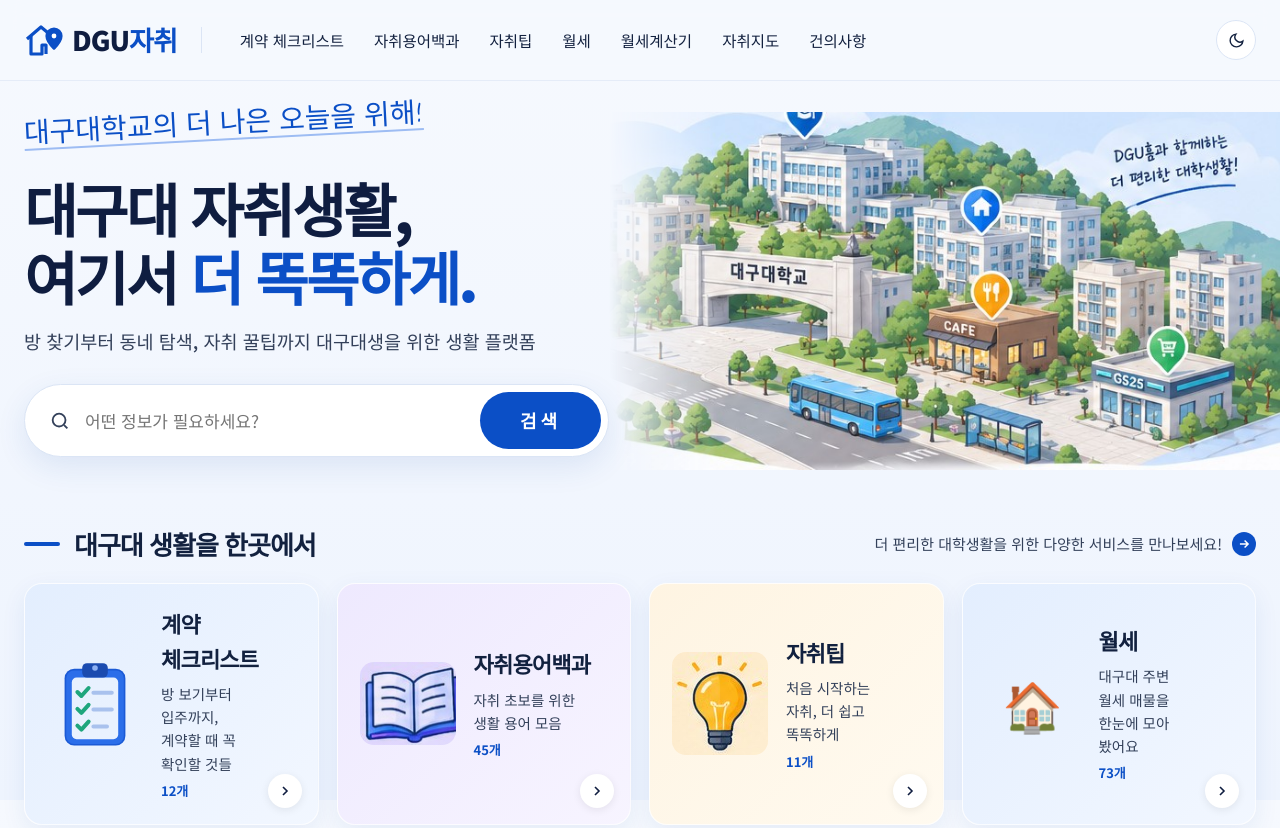
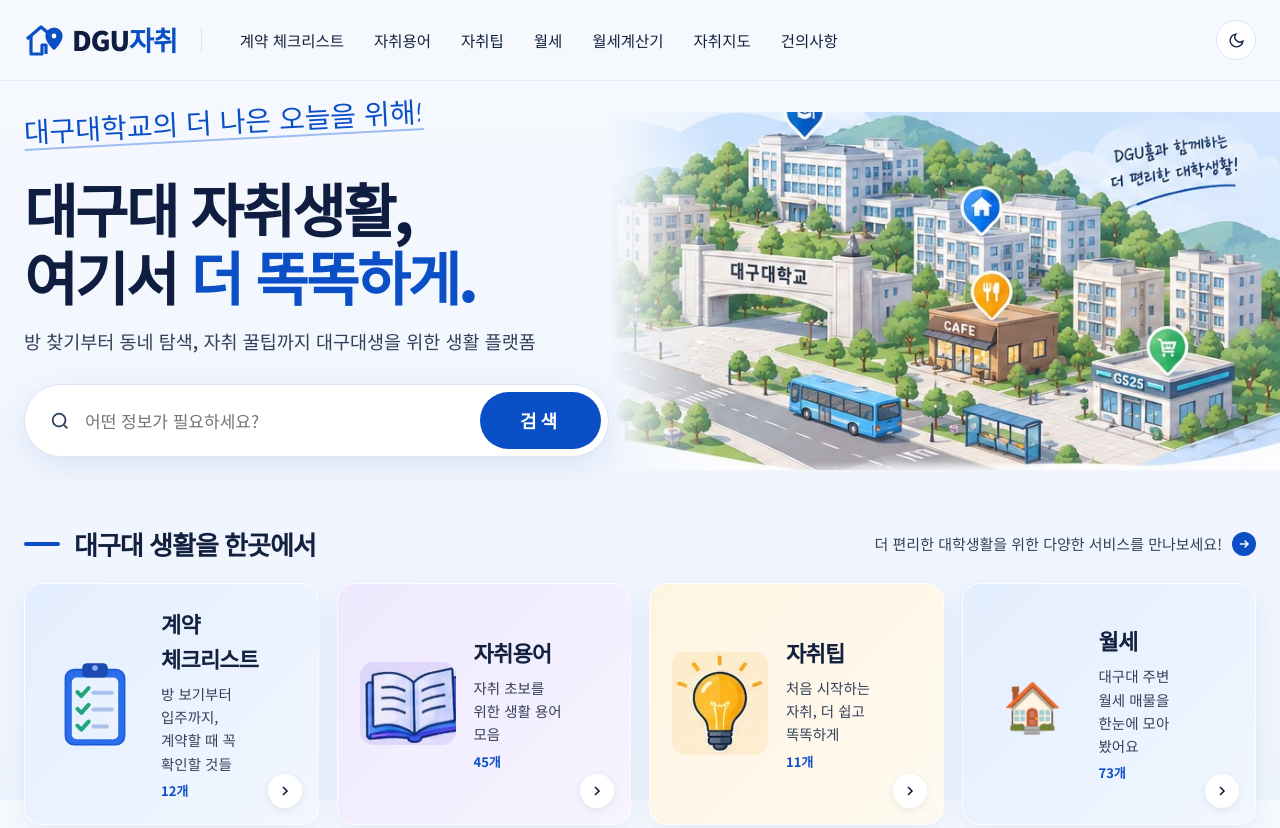
Before and after one commit to dguhome/dgumap, a plain HTML site: page index.html in a window 1280 px wide. Shown: the top 828 px of the page. Drawn offline with Linux system fonts and the light colour scheme.

Commit message:
메뉴 이름 자취용어백과를 자취용어로 변경
Co-Authored-By: Claude Opus 5.5 <noreply@anthropic.com>

```diff
--- a/index.html
+++ b/index.html
@@ -248,7 +248,7 @@
     .tip-article { padding: 18px; }
   }
 
-  /* ---------- 자취용어백과 ---------- */
+  /* ---------- 자취용어 ---------- */
   .terms-box { max-width: 780px; }
   .term-search { display: block; width: 100%; font: inherit; font-size: 16px; padding: 14px 22px; border-radius: 999px; border: 1px solid var(--line); background: var(--panel); color: var(--text); outline: none; }
   .term-search:focus { border-color: var(--accent); }
@@ -639,9 +639,9 @@ if (location.protocol === 'file:') {
       ],
     },
     {
-      // 자취용어백과: terms 목록에 한 줄씩 추가하면 돼요
+      // 자취용어: terms 목록에 한 줄씩 추가하면 돼요
       // w: 용어 / c: 분류(부동산·공과금·생활·집 구조) / d: 한 줄 뜻 / more: 덧붙일 설명(없어도 됨)
-      id: 'menu2', icon: '📖', title: '자취용어백과', desc: '자취 초보를 위한 생활 용어 모음',
+      id: 'menu2', icon: '📖', title: '자취용어', desc: '자취 초보를 위한 생활 용어 모음',
       img: 'img/ic-word.jpg', tint: ['#eee9fe', '#f7f4ff'],
       groups: [],
       termCats: ['부동산', '공과금', '생활', '집 구조'],
@@ -996,7 +996,7 @@ if (location.protocol === 'file:') {
     drawTipFilter(m);
   }
 
-  // ---------- 자취용어백과 ----------
+  // ---------- 자취용어 ----------
   const termState = { q: '', c: '전체' };
   function termsHtml(m) {
     return `
```
